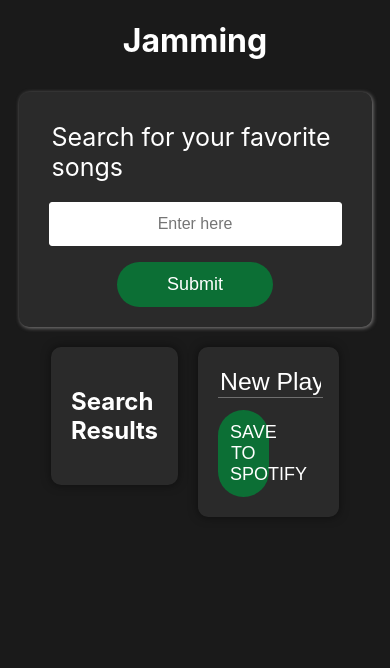
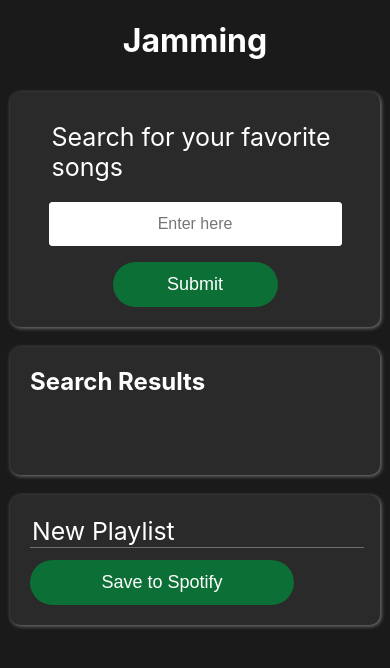
Before and after one commit to jayteex/react-spotify-api, a React (Create React App) app: page / in a window 390 px wide. Shown: the top 668 px of the page. Built offline with nearby package versions, Linux system fonts and the light colour scheme.

Commit message:
Fix minor styling issues and add responsiveness

```diff
--- a/src/App/App.css
+++ b/src/App/App.css
@@ -20,6 +20,18 @@ h1 {
   flex: 1;
   flex-direction: column;
   margin-right: 18%;
+}
+
+@media screen and (max-width: 768px) {
+  .app-outer-container {
+    flex-direction: column;
+  }
+
+  .app-inner-container-left,
+  .app-inner-container-right {
+    margin-left: 0;
+    margin-right: 0;
+  }
 }
 
 
--- a/src/Playlist/Playlist.css
+++ b/src/Playlist/Playlist.css
@@ -3,7 +3,7 @@
   background-color: #2a2a2a;
   border-radius: 10px;
   margin: 10px;
-    box-shadow: 0px 0px 10px rgba(0, 0, 0, 0.5);
+  box-shadow: 1px 1px 4px rgba(235, 232, 232, 0.5);
 }
 
 .playlist-container input {
@@ -12,10 +12,13 @@
   outline: 0;
   background: transparent;
   border-bottom: 1px solid #6f6f6f;
-    font-family: 'Poppins', sans-serif;
+  font-family: -apple-system, BlinkMacSystemFont, 'Segoe UI', 'Roboto', 'Oxygen',
+    'Ubuntu', 'Cantarell', 'Fira Sans', 'Droid Sans', 'Helvetica Neue',
+    sans-serif;
   font-size: 1.55rem;
   color: #fff;
 }
+
 
 .Playlist-button {
   font-size: 18px;
@@ -39,3 +42,22 @@
   width: 0px;
   background: transparent;
 }
+
+
+
+@media (max-width: 768px) {
+
+  .Playlist-button {
+    font-size: 18px;
+    cursor: pointer;
+    width: 50%;
+    padding: 12px;
+    border-radius: 50px;
+    background-color: rgb(12, 111, 53);
+    transition: background-color .25s;
+    border: 0px;
+    color: #fff;
+    font-weight: 500;
+    width: 80%;
+  }
+}
--- a/src/Playlist/Playlist.js
+++ b/src/Playlist/Playlist.js
@@ -17,7 +17,7 @@ function Playlist(props) {
 				onRemove={props.onRemove}
 			/>
 			<button className="Playlist-button" onClick={props.onSave}>
-				SAVE TO SPOTIFY
+				Save to Spotify
 			</button>
 
 		</div>
--- a/src/Results/Results.css
+++ b/src/Results/Results.css
@@ -1,7 +1,8 @@
 .results-container {
-    padding: 20px;
+    padding: 0px 20px;
+    min-height: 128px;
     background-color: #2a2a2a;
     border-radius: 10px;
     margin: 10px;
-    box-shadow: 0px 0px 10px rgba(0, 0, 0, 0.5);
+    box-shadow: 1px 1px 4px rgba(235, 232, 232, 0.5);
 }
```
Lines whose indentation alone changed are shown as unchanged.
